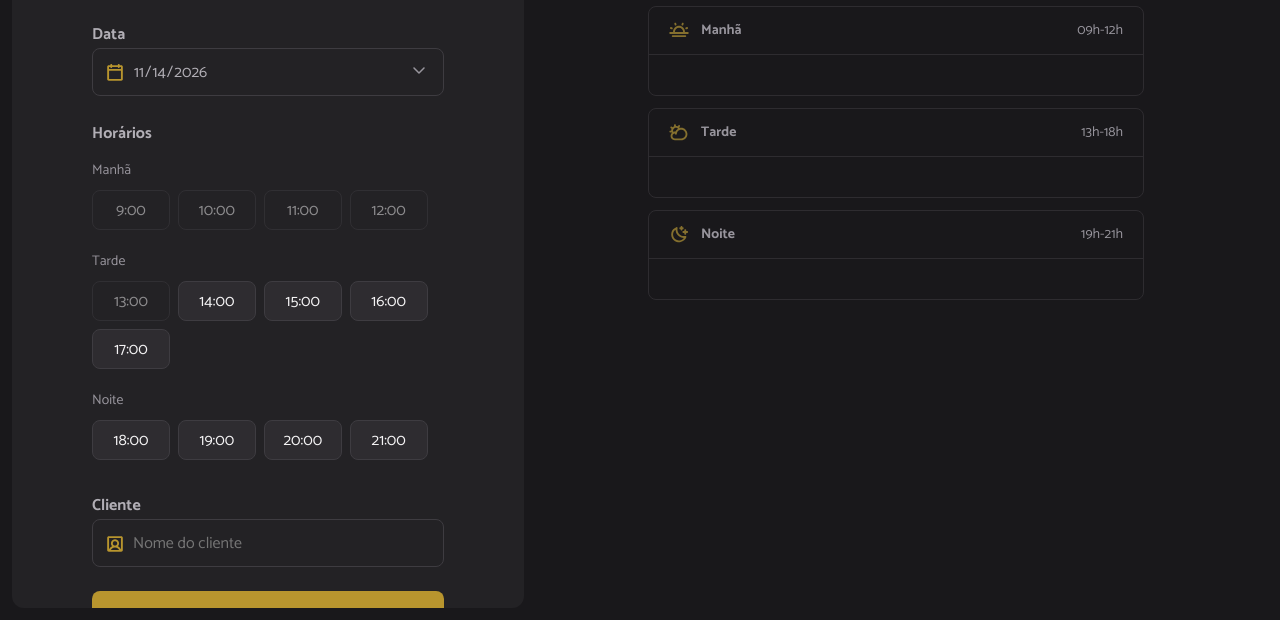
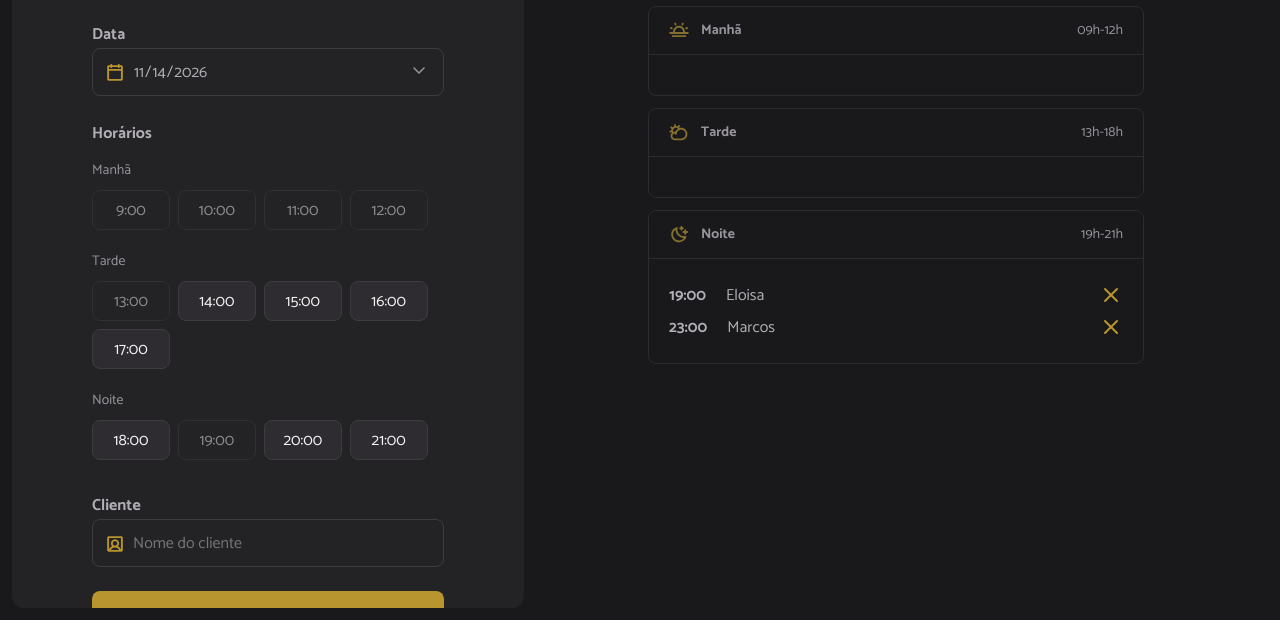
Before and after one commit to EloaGuilgel/HairDay, a website built with webpack: page index.html in a window 1280 px wide. Shown: the part 180-800 px from the top of the page. Built offline with nearby package versions, Linux system fonts and the light colour scheme; data requests are answered from the project's data file.

Commit message:
Bloqueando Horários já agendados

```diff
--- a/server.json
+++ b/server.json
@@ -6,9 +6,19 @@
       "when": "2026-11-12T00:00:00.000Z"
     },
     {
-      "id": 1794486110799,
+      "id": "1794486110799",
       "name": "joão da silva ",
       "when": "2026-11-12T23:00:00.000Z"
+    },
+    {
+      "id": 1794661952109,
+      "name": "Eloisa",
+      "when": "2026-11-14T19:00:00.000Z"
+    },
+    {
+      "id": 1794662097789,
+      "name": "Marcos",
+      "when": "2026-11-14T23:00:00.000Z"
     }
   ]
 }
--- a/src/modules/form/hours-load.js
+++ b/src/modules/form/hours-load.js
@@ -5,19 +5,26 @@ import { hoursClick } from "./hours-click.js";
 
 const hours = document.getElementById("hours");
 
-export function hoursLoad({ date }) {
+export function hoursLoad({ date, dailySchedules }) {
   //limpa a lista de horarios
   hours.innerHTML = "";
+
+  // Obtém a lista de todos os horários ocupados
+  const unavaibleHours = dailySchedules.map((schedule) =>
+    dayjs(schedule.when).format("H:mm"),
+  );
+
   const opening = openingHours.map((hour) => {
     //recuperar somente a hora.
     const [scheduleHour] = hour.split(":");
 
     // Adiciona a hora na date e verificar se está no passado.
-    const isHourPast = dayjs(date).add(scheduleHour, "hour").isAfter(dayjs());
+    const isHourPast = dayjs(date).add(scheduleHour, "hour").isBefore(dayjs());
 
+    const available = !unavaibleHours.includes(hour) && !isHourPast;
     return {
       hour,
-      available: isHourPast,
+      available,
     };
   });
 
--- a/src/modules/schedules/load.js
+++ b/src/modules/schedules/load.js
@@ -1,7 +1,6 @@
 import { scheduleFetchByday } from "../../services/schedule-fetch-by-day.js";
 import { schedulesShow } from "../schedules/show.js";
 import { hoursLoad } from "../form/hours-load.js";
-
 
 // Seleciona o input de data
 const selectedDate = document.getElementById("date");
@@ -14,8 +13,8 @@ export async function schedulesDay() {
   const dailySchedules = await scheduleFetchByday({ date });
 
   // Exibe os agendamentos
-  schedulesShow({ dailySchedules})
+  schedulesShow({ dailySchedules });
 
   //Renderiza as horas disponíveis.
-  hoursLoad({ date });
+  hoursLoad({ date, dailySchedules });
 }
```
Also changed, not shown: dist/index.html, dist/main.js.
